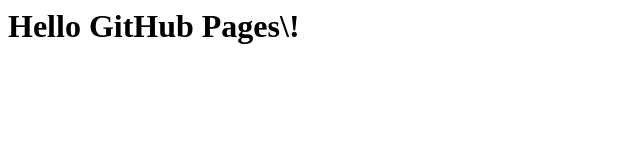
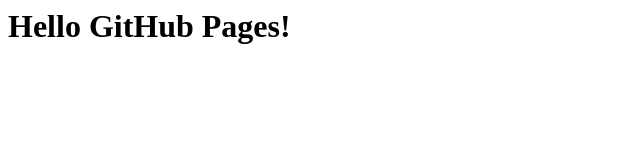
Before and after one commit to warren-wzw/DeepLearingTemplate, a plain HTML site: page index.html in a window 1280 px wide. Shown: the full height of the page, 0-640 px from the left. Drawn offline with Linux system fonts and the light colour scheme.

Commit message:
Initialize GitHub Pages branch

```diff
--- a/index.html
+++ b/index.html
@@ -1 +1 @@
-<h1>Hello GitHub Pages\!</h1>
+<h1>Hello GitHub Pages!</h1>
```
